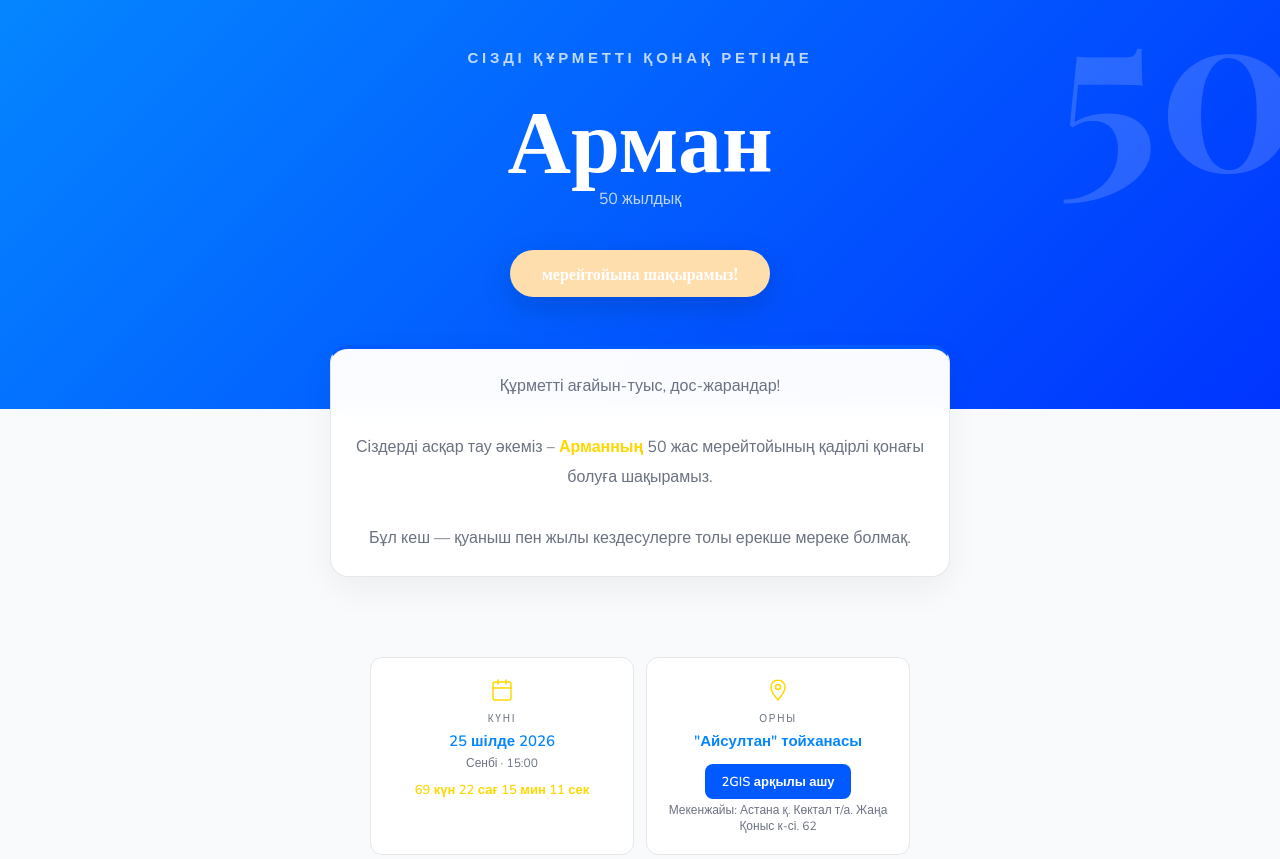
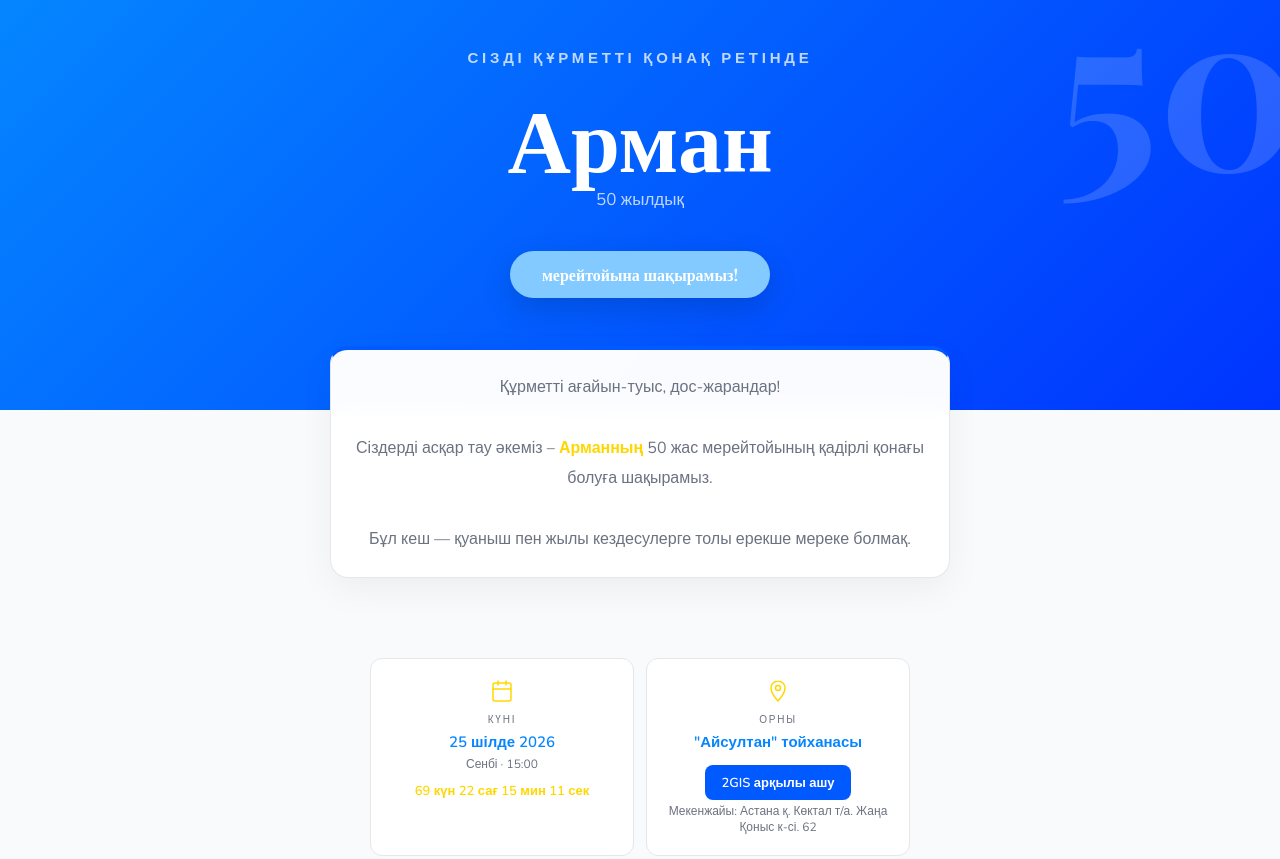
Before and after one commit to yeraaz/invitation, a plain HTML site: page index.html in a window 1280 px wide. Shown: the top 859 px of the page. Drawn offline with nearby package versions, Linux system fonts and the light colour scheme.

Commit message:
Update index.html

```diff
--- a/index.html
+++ b/index.html
@@ -73,7 +73,7 @@
   }
 
   .hero-desc {
-    font-size: 16px;
+    font-size: 17px;
     color: rgba(255,255,255,0.75);
     font-weight: 300;
     margin-bottom: 2.5rem;
@@ -81,7 +81,7 @@
 
   .hero-badge {
     display: inline-block;
-    background: #FFDEAD;
+    background: #82CAFF;
     color: white;
     font-family: 'Playfair Display', serif;
     font-size: 16px;
```
